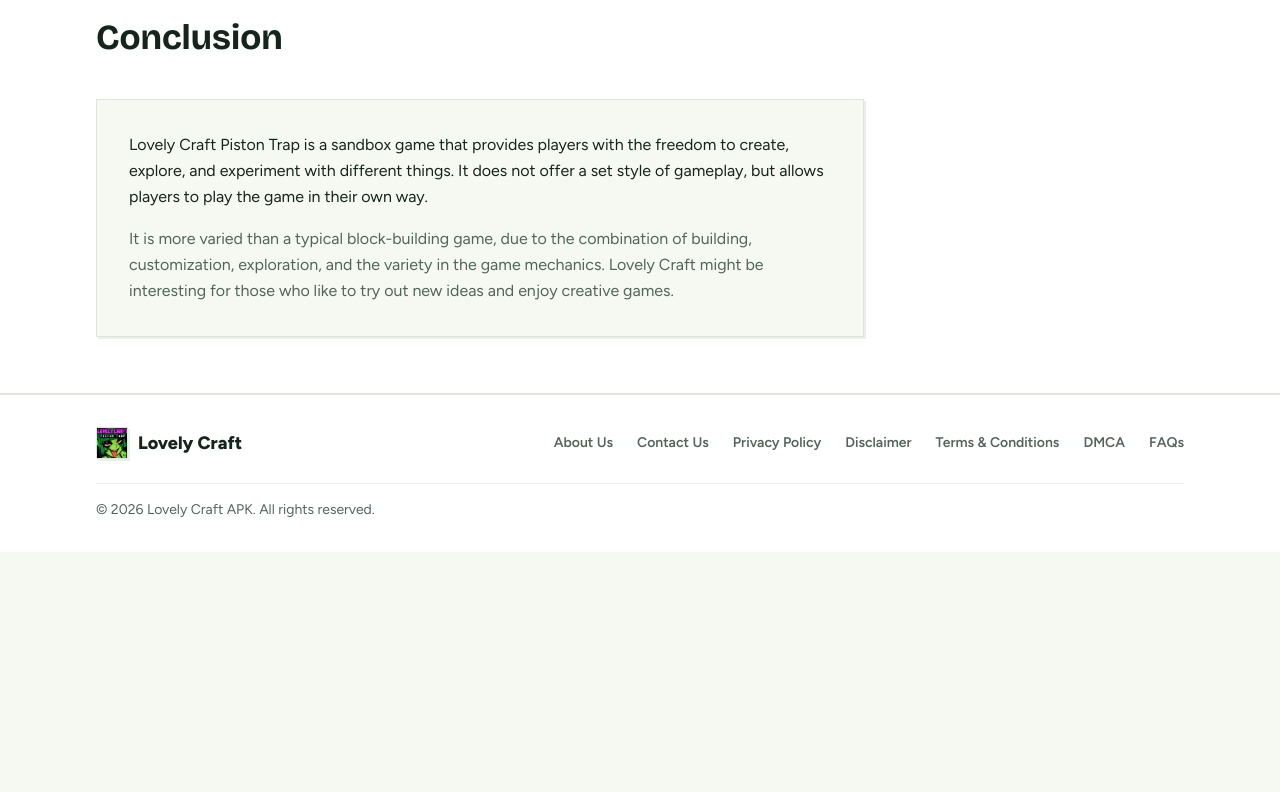
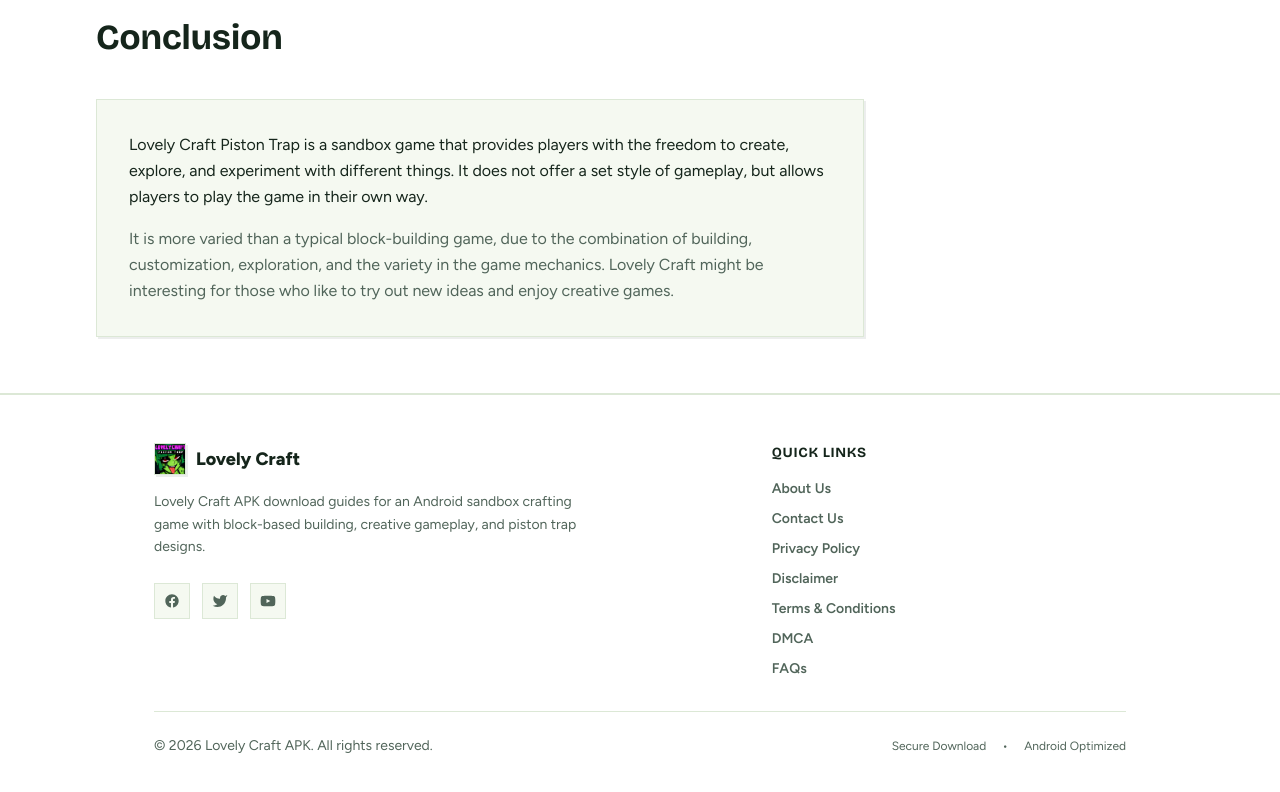
Before and after one commit to sbgmirza2-pixel/lovelycraft, a Next.js app: page / in a window 1280 px wide. Shown: the part 6513-7305 px from the top of the page. Before the commit the page ends 7065 px from the top, so only its background shows below. Built offline with nearby package versions, Linux system fonts and the light colour scheme.

Commit message:
Static export for Cloudflare

```diff
--- a/app/components/Footer.jsx
+++ b/app/components/Footer.jsx
@@ -5,9 +5,13 @@
 export default function Footer() {
   return (
     <footer className="bg-white border-t border-[#DCE8D6]" id="footer">
-      <div className="max-w-[1120px] mx-auto px-4 py-8 flex flex-wrap gap-6 items-center justify-between">
+      <div className="max-w-[1020px] mx-auto px-6 py-12">
 
-        {/* Brand / Logo */}
+        {/* Main Footer Grid with balanced spacing from edges */}
+        <div className="grid grid-cols-1 md:grid-cols-12 gap-8 items-start pb-8 border-b border-[#DCE8D6]">
+
+          {/* Left Column: Logo, Description & Social Icons (Takes 7 cols) */}
+          <div className="md:col-span-7 flex flex-col gap-4">
             <Link className="flex items-center gap-2.5 no-underline font-[var(--font-display)] font-extrabold text-lg text-[#15251B]" href="/" aria-label="Lovely Craft home">
               <div className="w-8 h-8 relative overflow-hidden border border-[#DCE8D6] rounded-none shadow-[2px_2px_0_rgba(21,37,27,0.08)]">
                 <Image
@@ -20,12 +24,35 @@
               <span>Lovely Craft</span>
             </Link>
 
-        {/* Footer Navigation - Required Legal & Info Pages */}
-        <nav aria-label="Footer" className="flex flex-wrap gap-x-6 gap-y-2">
-          <Link href="/about-us" className="font-[var(--font-body)] text-[#51655A] hover:text-[#15251B] text-sm font-semibold transition-colors">
+            <p className="font-[var(--font-body)] text-[#51655A] text-sm leading-relaxed max-w-md m-0">
+              Lovely Craft APK download guides for an Android sandbox crafting game with block-based building, creative gameplay, and piston trap designs.
+            </p>
+
+            {/* Social Media Icons */}
+            <div className="flex items-center gap-3 pt-2">
+              <a href="https://facebook.com" target="_blank" rel="noopener noreferrer" aria-label="Facebook" className="w-9 h-9 flex items-center justify-center bg-[#F5F9F1] border border-[#DCE8D6] text-[#51655A] hover:text-[#23891A] hover:border-[#23891A] transition-colors">
+                <svg className="w-4 h-4" fill="currentColor" viewBox="0 0 24 24"><path d="M22 12c0-5.523-4.477-10-10-10S2 6.477 2 12c0 4.991 3.657 9.128 8.438 9.878v-6.987h-2.54V12h2.54V9.797c0-2.506 1.492-3.89 3.777-3.89 1.094 0 2.238.195 2.238.195v2.46h-1.26c-1.243 0-1.63.771-1.63 1.562V12h2.773l-.443 2.89h-2.33v6.988C18.343 21.128 22 16.991 22 12z"/></svg>
+              </a>
+              <a href="https://twitter.com" target="_blank" rel="noopener noreferrer" aria-label="Twitter" className="w-9 h-9 flex items-center justify-center bg-[#F5F9F1] border border-[#DCE8D6] text-[#51655A] hover:text-[#23891A] hover:border-[#23891A] transition-colors">
+                <svg className="w-4 h-4" fill="currentColor" viewBox="0 0 24 24"><path d="M23 3a10.9 10.9 0 01-3.14 1.53 4.48 4.48 0 00-7.86 3v1A10.66 10.66 0 013 4s-4 9 5 13a11.64 11.64 0 01-7 2c9 5 20 0 20-11.5a4.5 4.5 0 00-.08-.83A7.72 7.72 0 0023 3z"/></svg>
+              </a>
+
+              <a href="https://youtube.com" target="_blank" rel="noopener noreferrer" aria-label="YouTube" className="w-9 h-9 flex items-center justify-center bg-[#F5F9F1] border border-[#DCE8D6] text-[#51655A] hover:text-[#23891A] hover:border-[#23891A] transition-colors">
+                <svg className="w-4 h-4" fill="currentColor" viewBox="0 0 24 24"><path d="M22.54 6.42a2.78 2.78 0 00-1.95-1.96C18.88 4 12 4 12 4s-6.88 0-8.59.46a2.78 2.78 0 00-1.95 1.96A29 29 0 001 12a29 29 0 00.46 5.58 2.78 2.78 0 001.95 1.96C5.12 20 12 20 12 20s6.88 0 8.59-.46a2.78 2.78 0 001.95-1.96A29 29 0 0023 12a29 29 0 00-.46-5.58zM9.75 15.02V8.98L15.5 12l-5.75 3.02z"/></svg>
+              </a>
+            </div>
+          </div>
+
+          {/* Right Column: Vertical Pages / Links (Takes 5 cols, neatly aligned towards center) */}
+          <div className="md:col-span-5 flex flex-col gap-3 md:pl-8">
+            <h3 className="font-[var(--font-display)] font-bold text-[#15251B] text-sm uppercase tracking-wider mb-1">
+              Quick Links
+            </h3>
+            <nav aria-label="Footer" className="flex flex-col gap-2.5">
+              <Link href="/about-us" className="font-[var(--font-body)] text-[#51655A] hover:text-[#23891A] text-sm font-semibold transition-colors">
                 About Us
               </Link>
-          <Link href="/contact-us" className="font-[var(--font-body)] text-[#51655A] hover:text-[#15251B] text-sm font-semibold transition-colors">
+              <Link href="/contact-us" className="font-[var(--font-body)] text-[#51655A] hover:text-[#23891A] text-sm font-semibold transition-colors">
                 Contact Us
               </Link>
               <Link href="/privacy-policy" className="font-[var(--font-body)] text-[#51655A] hover:text-[#15251B] text-sm font-semibold transition-colors">
@@ -44,11 +71,21 @@
                 FAQs
               </Link>
             </nav>
+          </div>
 
-        {/* Copyright */}
-        <p className="font-[var(--font-body)] text-[#51655A] text-sm w-full m-0 pt-4 border-t border-[#DCE8D6]/60">
+        </div>
+
+        {/* Bottom Copyright Row */}
+        <div className="pt-6 flex flex-col sm:flex-row items-center justify-between gap-4">
+          <p className="font-[var(--font-body)] text-[#51655A] text-sm m-0">
             &copy; 2026 Lovely Craft APK. All rights reserved.
           </p>
+          <div className="flex items-center gap-4 text-xs text-[#51655A]">
+            <span>Secure Download</span>
+            <span>•</span>
+            <span>Android Optimized</span>
+          </div>
+        </div>
 
       </div>
     </footer>
```
Lines whose indentation alone changed are shown as unchanged.
